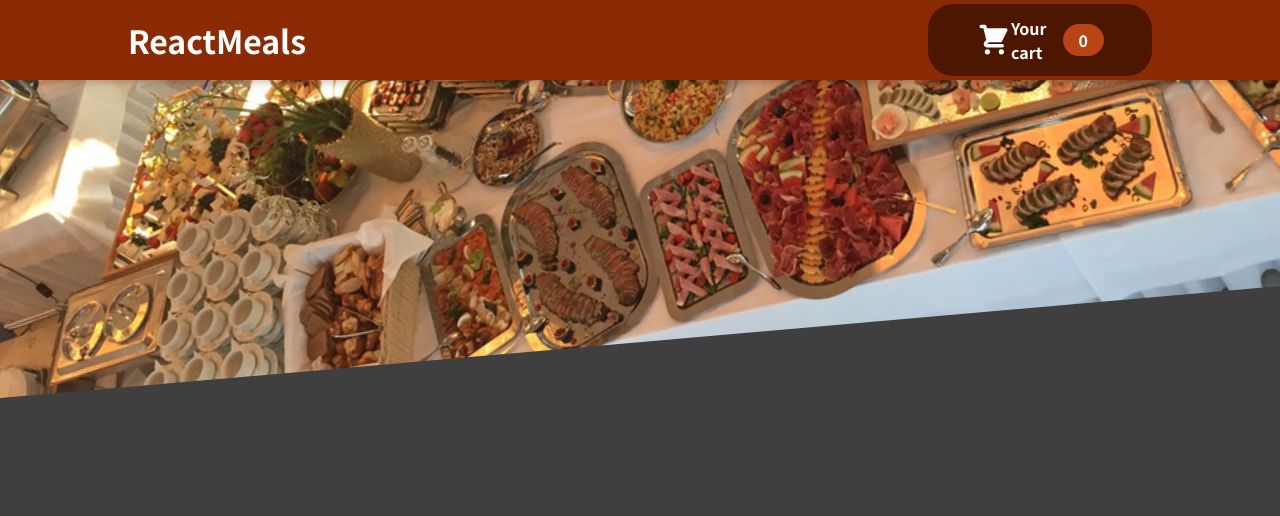
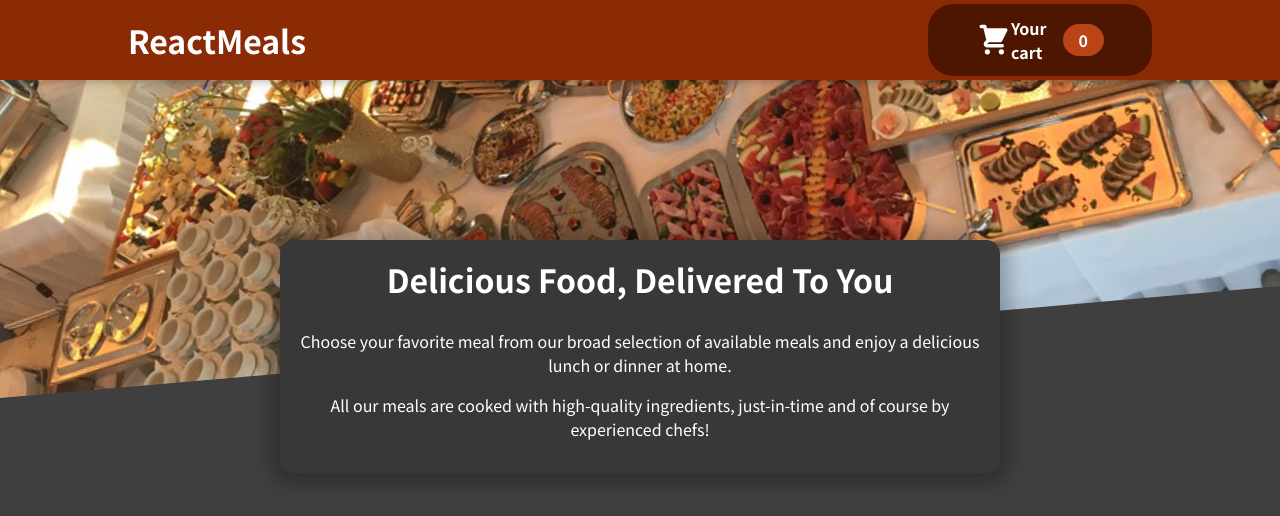
Before and after one commit to akshat123436/FOOD-ORDERING-APP, a React (Create React App) app in the folder first_project_practice/first-project-practice/: page / in a window 1280 px wide. Shown: the top 516 px of the page. Built offline with nearby package versions, Linux system fonts and the light colour scheme.

Commit message:
added summary

```diff
--- a/first_project_practice/first-project-practice/src/App.js
+++ b/first_project_practice/first-project-practice/src/App.js
@@ -2,11 +2,13 @@
 import React, { Fragment, useState } from "react";
 
 import Header from "./components/Header/Header";
+import MealsSummary from "./components/meals/MealsSummary";
 
 function App() {
   return (
     <Fragment>
       <Header />
+      <MealsSummary />
     </Fragment>
   );
 }
--- /dev/null
+++ b/first_project_practice/first-project-practice/src/components/meals/MealsSummary.js
@@ -0,0 +1,19 @@
+import classes from "./MealsSummary.module.css";
+
+const MealsSummary = () => {
+  return (
+    <section className={classes.summary}>
+      <h2>Delicious Food, Delivered To You</h2>
+      <p>
+        Choose your favorite meal from our broad selection of available meals
+        and enjoy a delicious lunch or dinner at home.
+      </p>
+      <p>
+        All our meals are cooked with high-quality ingredients, just-in-time and
+        of course by experienced chefs!
+      </p>
+    </section>
+  );
+};
+
+export default MealsSummary;
--- /dev/null
+++ b/first_project_practice/first-project-practice/src/components/meals/MealsSummary.module.css
@@ -0,0 +1,18 @@
+.summary {
+  text-align: center;
+  max-width: 45rem;
+  width: 90%;
+  margin: auto;
+  margin-top: -10rem;
+  position: relative;
+  background-color: #383838;
+  color: white;
+  border-radius: 14px;
+  padding: 1rem;
+  box-shadow: 0 1px 18px 10px rgba(0, 0, 0, 0.25);
+}
+
+.summary h2 {
+  font-size: 2rem;
+  margin-top: 0;
+}
```
